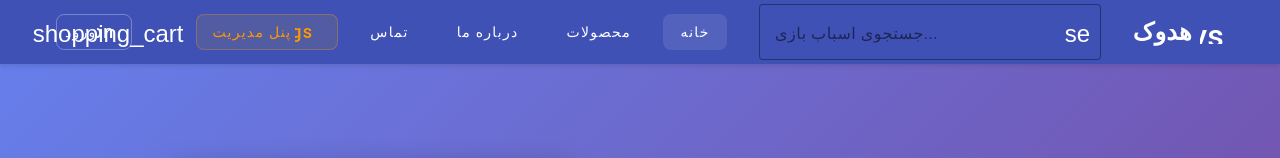
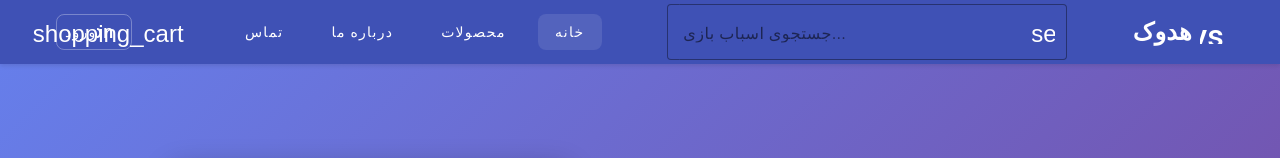
Before and after one commit to mehrdadm70/hedook, an Angular app: page / in a window 1280 px wide. Shown: the top 158 px of the page. Built offline with nearby package versions, Linux system fonts and the light colour scheme.

Commit message:
Removing the admin panel link from the application's header

```diff
--- a/src/app/components/header/header.component.html
+++ b/src/app/components/header/header.component.html
@@ -35,10 +35,6 @@
       <a mat-button routerLink="/products" routerLinkActive="active">محصولات</a>
       <a mat-button routerLink="/about" routerLinkActive="active">درباره ما</a>
       <a mat-button routerLink="/contact" routerLinkActive="active">تماس</a>
-      <a mat-button routerLink="/admin" routerLinkActive="active" class="admin-link">
-        <mat-icon>admin_panel_settings</mat-icon>
-        پنل مدیریت
-      </a>
     </nav>
 
     <!-- سبد خرید و ورود -->
```
